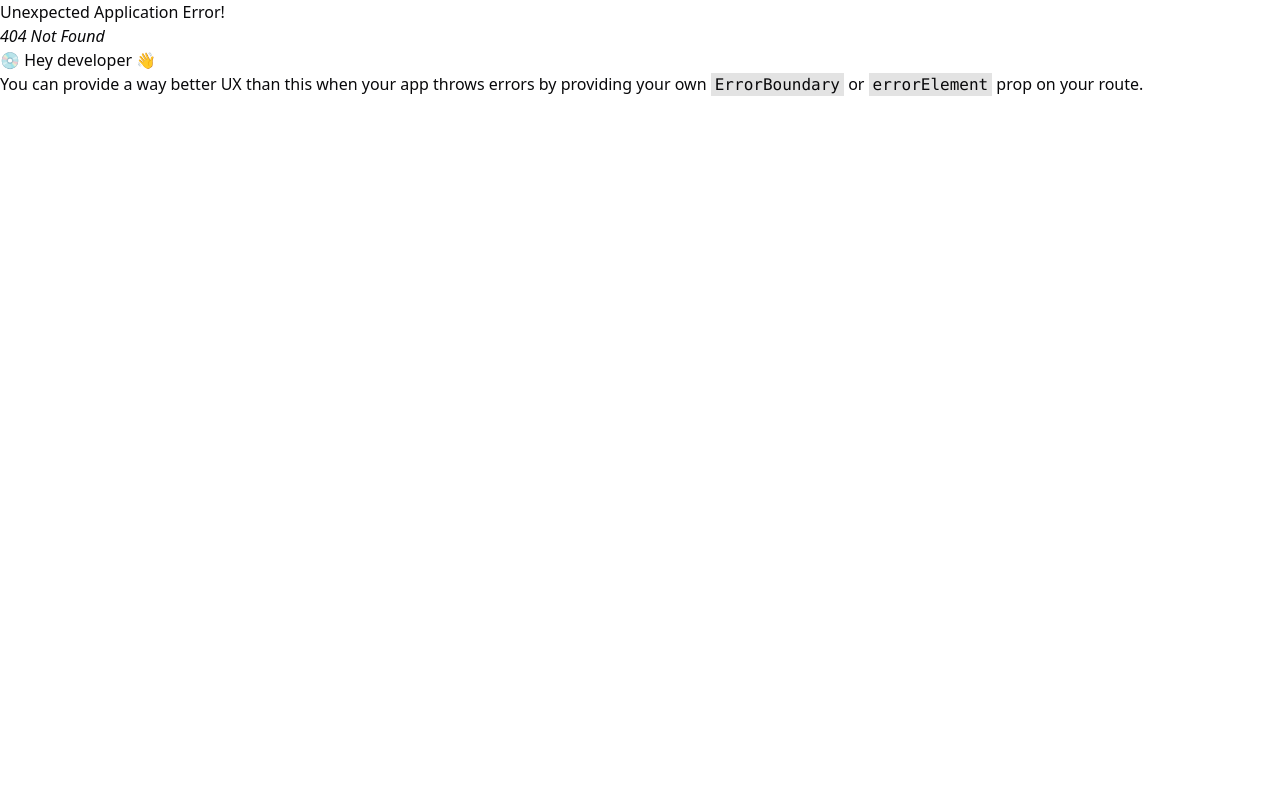
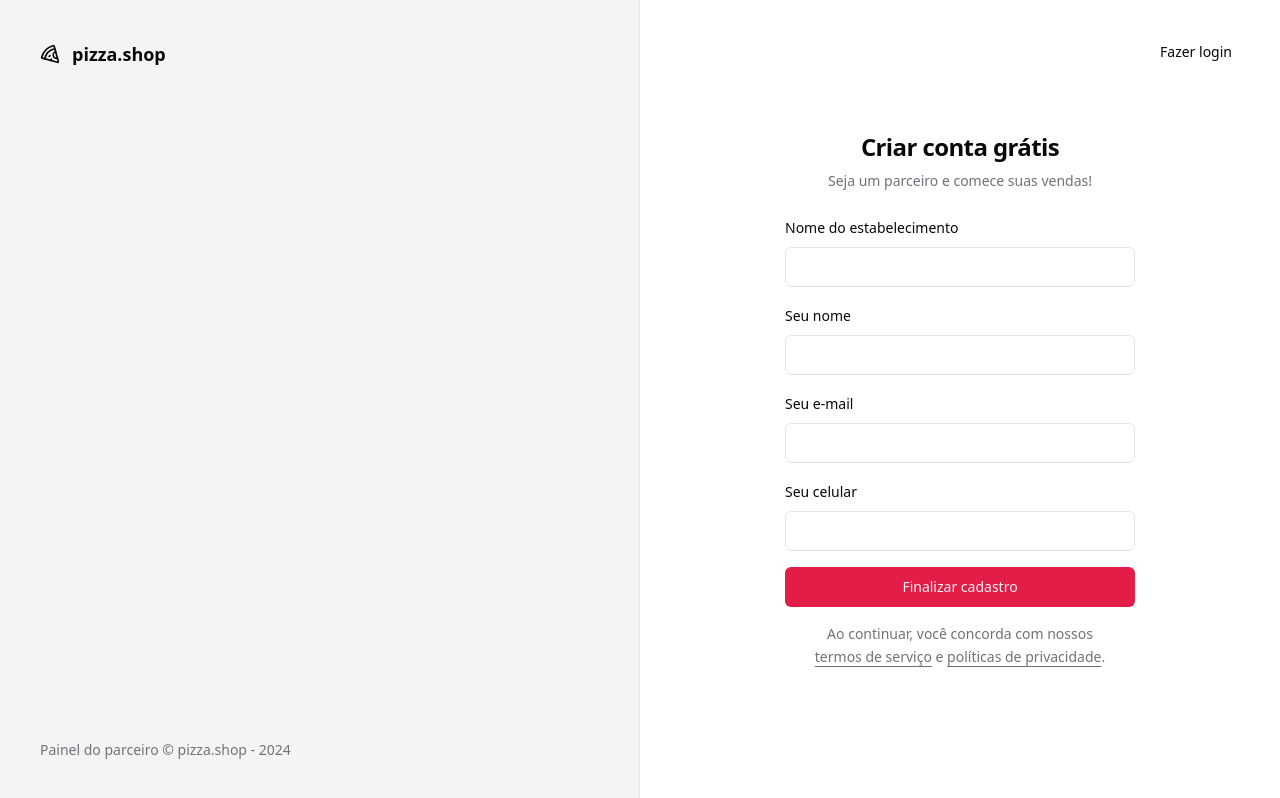
Before and after one commit to IssacCabral/pizza-shop, a React app: page /sign-up in a window 1280 px wide. Before the commit this address had no page. Built offline with nearby package versions, Linux system fonts and the light colour scheme; the HTML template or start-up script is replaced by a standard one.

Commit message:
✨ feat: sign up page

```diff
--- a/package.json
+++ b/package.json
@@ -21,6 +21,7 @@
     "react-helmet-async": "^2.0.5",
     "react-hook-form": "^7.53.0",
     "react-router-dom": "^6.26.2",
+    "sonner": "^1.5.0",
     "tailwind-merge": "^2.5.2",
     "tailwindcss-animate": "^1.0.7",
     "zod": "^3.23.8"
--- a/src/App.tsx
+++ b/src/App.tsx
@@ -3,10 +3,13 @@
 import { router } from "./routes";
 import { Helmet, HelmetProvider } from "react-helmet-async";
 
+import { Toaster } from "sonner";
+
 export function App() {
   return (
     <HelmetProvider>
       <Helmet titleTemplate="%s | pizza.shop" />
+      <Toaster richColors />
       <RouterProvider router={router} />
     </HelmetProvider>
   );
--- a/src/pages/_layouts/auth.tsx
+++ b/src/pages/_layouts/auth.tsx
@@ -14,7 +14,7 @@
         </footer>
       </div>
 
-      <div className="flex flex-col items-center justify-center">
+      <div className="relative flex flex-col items-center justify-center">
         <Outlet />
       </div>
     </div>
--- a/src/pages/auth/sign-in.tsx
+++ b/src/pages/auth/sign-in.tsx
@@ -2,12 +2,44 @@
 import { Input } from "@/components/ui/input";
 import { Label } from "@/components/ui/label";
 import { Helmet } from "react-helmet-async";
+import { useForm } from "react-hook-form";
+import { Link } from "react-router-dom";
+import { toast } from "sonner";
+import { z } from "zod";
+
+const signInForm = z.object({
+  email: z.string().email(),
+});
+
+type SignInForm = z.infer<typeof signInForm>;
 
 export function SignIn() {
+  const {
+    register,
+    handleSubmit,
+    formState: { isSubmitting },
+  } = useForm<SignInForm>();
+
+  async function handleSignIn(data: SignInForm) {
+    try {
+      throw new Error("");
+
+      await new Promise((resolve) => setTimeout(resolve, 2000));
+
+      toast.success("Enviamos um link de autenticação para seu e-mail.");
+    } catch (err) {
+      toast.error("Credenciais Inválidas.");
+    }
+  }
+
   return (
     <>
       <Helmet title="Login" />
       <div className="p-8">
+        <Button variant="ghost" asChild className="absolute right-8 top-8">
+          <Link to="/sign-up">Novo estabelecimento</Link>
+        </Button>
+
         <div className="flex w-[350px] flex-col justify-center gap-6">
           <div className="flex flex-col gap-2 text-center">
             <h1 className="text-2xl font-semibold tracking-tight">
@@ -18,13 +50,13 @@
             </p>
           </div>
 
-          <form className="space-y-4">
+          <form onSubmit={handleSubmit(handleSignIn)} className="space-y-4">
             <div className="space-y-2">
               <Label htmlFor="email">Seu e-mail</Label>
-              <Input id="email" type="email" />
+              <Input id="email" type="email" {...register("email")} />
             </div>
 
-            <Button className="w-full" type="submit">
+            <Button disabled={isSubmitting} className="w-full" type="submit">
               Acessar painel
             </Button>
           </form>
--- /dev/null
+++ b/src/pages/auth/sign-up.tsx
@@ -0,0 +1,111 @@
+import { Button } from "@/components/ui/button";
+import { Input } from "@/components/ui/input";
+import { Label } from "@/components/ui/label";
+import { Helmet } from "react-helmet-async";
+import { useForm } from "react-hook-form";
+import { Link, useNavigate } from "react-router-dom";
+import { toast } from "sonner";
+import { z } from "zod";
+
+const signUpForm = z.object({
+  email: z.string().email(),
+  restaurantName: z.string(),
+  phone: z.string(),
+  managerName: z.string(),
+});
+
+type SignUpForm = z.infer<typeof signUpForm>;
+
+export function SignUp() {
+  const navigate = useNavigate();
+
+  const {
+    register,
+    handleSubmit,
+    formState: { isSubmitting },
+  } = useForm<SignUpForm>();
+
+  async function handleSignUp(data: SignUpForm) {
+    try {
+      console.log(data);
+      await new Promise((resolve) => setTimeout(resolve, 2000));
+
+      toast.success("Restaurante cadastrado com sucesso.", {
+        action: {
+          label: "Login",
+          onClick: () => navigate("/sign-in"),
+        },
+      });
+    } catch (err) {
+      toast.error("Erro ao cadastrar restaurante.");
+    }
+  }
+
+  return (
+    <>
+      <Helmet title="Cadastro" />
+      <div className="p-8">
+        <Button variant="ghost" asChild className="absolute right-8 top-8">
+          <Link to="/sign-in">Fazer login</Link>
+        </Button>
+
+        <div className="flex w-[350px] flex-col justify-center gap-6">
+          <div className="flex flex-col gap-2 text-center">
+            <h1 className="text-2xl font-semibold tracking-tight">
+              Criar conta grátis
+            </h1>
+            <p className="text-sm text-muted-foreground">
+              Seja um parceiro e comece suas vendas!
+            </p>
+          </div>
+
+          <form onSubmit={handleSubmit(handleSignUp)} className="space-y-4">
+            <div className="space-y-2">
+              <Label htmlFor="restaurantName">Nome do estabelecimento</Label>
+              <Input
+                id="restaurantName"
+                type="text"
+                {...register("restaurantName")}
+              />
+            </div>
+
+            <div className="space-y-2">
+              <Label htmlFor="managerName">Seu nome</Label>
+              <Input
+                id="managerName"
+                type="text"
+                {...register("managerName")}
+              />
+            </div>
+
+            <div className="space-y-2">
+              <Label htmlFor="email">Seu e-mail</Label>
+              <Input id="email" type="email" {...register("email")} />
+            </div>
+
+            <div className="space-y-2">
+              <Label htmlFor="phone">Seu celular</Label>
+              <Input id="phone" type="tel" {...register("phone")} />
+            </div>
+
+            <Button disabled={isSubmitting} className="w-full" type="submit">
+              Finalizar cadastro
+            </Button>
+
+            <p className="px-6 text-center text-sm leading-relaxed text-muted-foreground">
+              Ao continuar, você concorda com nossos{" "}
+              <a className="underline underline-offset-4" href="">
+                termos de serviço
+              </a>{" "}
+              e{" "}
+              <a className="underline underline-offset-4" href="">
+                políticas de privacidade
+              </a>
+              .
+            </p>
+          </form>
+        </div>
+      </div>
+    </>
+  );
+}
--- a/src/routes.tsx
+++ b/src/routes.tsx
@@ -3,6 +3,7 @@
 import { SignIn } from "./pages/auth/sign-in";
 import { AppLayout } from "./pages/_layouts/app";
 import { AuthLayout } from "./pages/_layouts/auth";
+import { SignUp } from "./pages/auth/sign-up";
 
 export const router = createBrowserRouter([
   {
@@ -14,6 +15,9 @@
   {
     path: "/",
     element: <AuthLayout />,
-    children: [{ path: "/sign-in", element: <SignIn /> }],
+    children: [
+      { path: "/sign-in", element: <SignIn /> },
+      { path: "/sign-up", element: <SignUp /> },
+    ],
   },
 ]);
```
Also changed, not shown: 1 other file (tests, documents, lock files or other folders).
